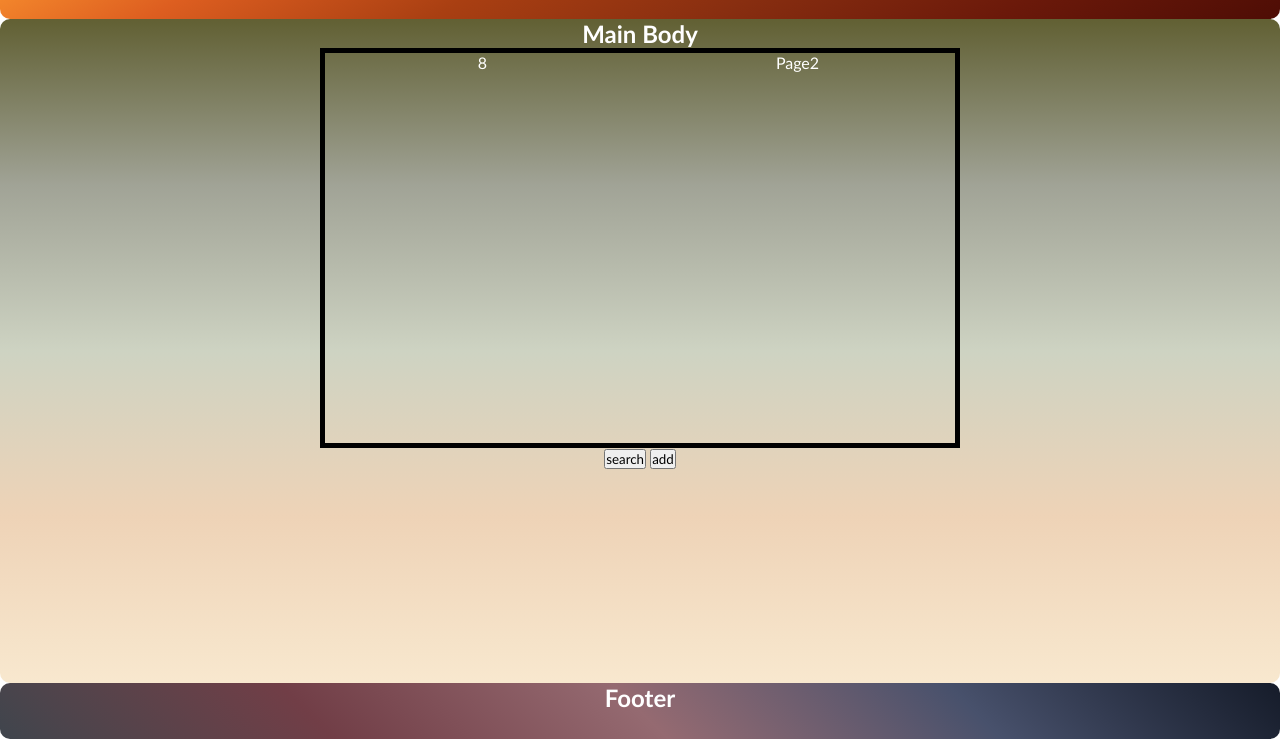
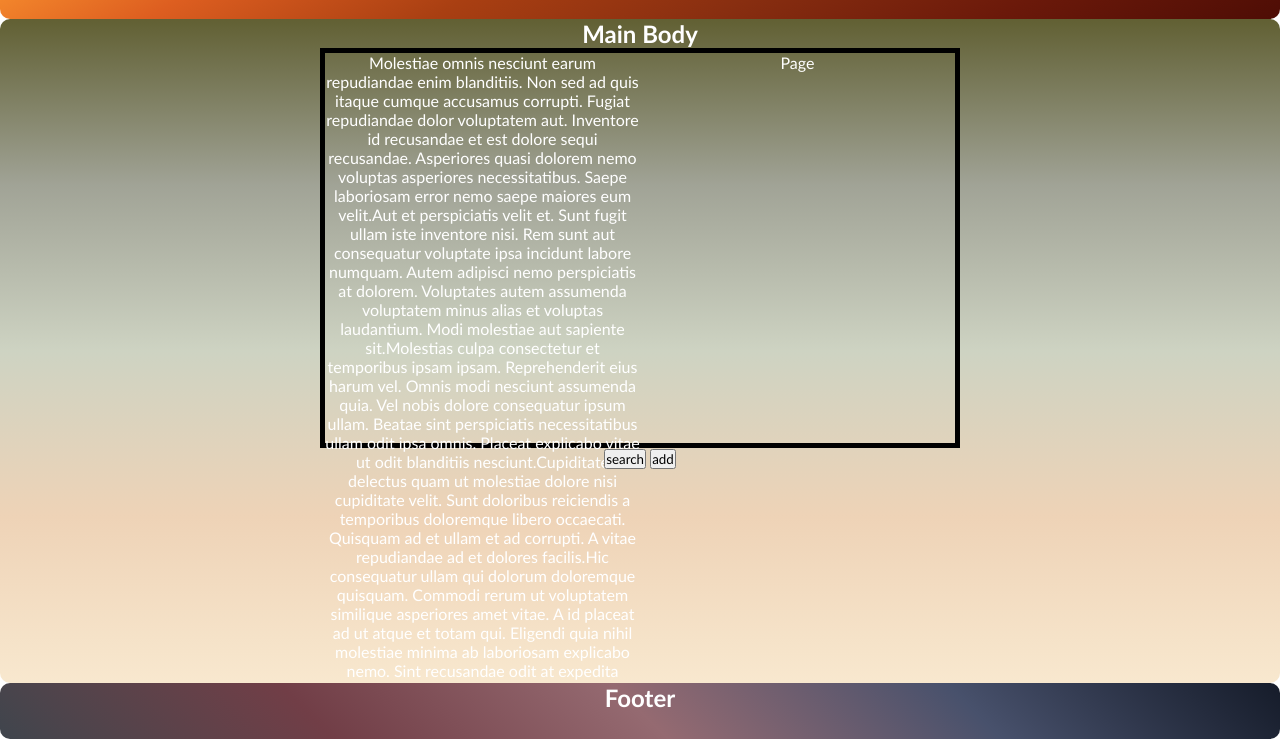
Before and after one commit to BerserkFalcon/RecipeByIngredient, a plain HTML site: page index.html in a window 1280 px wide. Shown: the part 61-800 px from the top of the page. Drawn offline with Linux system fonts and the light colour scheme.

Commit message:
minor change

```diff
--- a/assets/script.js
+++ b/assets/script.js
@@ -2,6 +2,7 @@ const recipes = [];
 const searchButton = document.getElementById("searchButton");
 const addButton = document.querySelector('.addButton');
 const page1 = document.getElementById("page1");
+const page2 = document.getElementById("page2");
 
 //returns random val 1 time(s)
 function randVal(){
@@ -12,4 +13,4 @@ function randVal(){
 }
 //assigns function to clicking add
 addButton.addEventListener('click', function(){randVal()});
-page1.textContent = randVal();
+page1.textContent = "Molestiae omnis nesciunt earum repudiandae enim blanditiis. Non sed ad quis itaque cumque accusamus corrupti. Fugiat repudiandae dolor voluptatem aut. Inventore id recusandae et est dolore sequi recusandae. Asperiores quasi dolorem nemo voluptas asperiores necessitatibus. Saepe laboriosam error nemo saepe maiores eum velit.Aut et perspiciatis velit et. Sunt fugit ullam iste inventore nisi. Rem sunt aut consequatur voluptate ipsa incidunt labore numquam. Autem adipisci nemo perspiciatis at dolorem. Voluptates autem assumenda voluptatem minus alias et voluptas laudantium. Modi molestiae aut sapiente sit.Molestias culpa consectetur et temporibus ipsam ipsam. Reprehenderit eius harum vel. Omnis modi nesciunt assumenda quia. Vel nobis dolore consequatur ipsum ullam. Beatae sint perspiciatis necessitatibus ullam odit ipsa omnis. Placeat explicabo vitae ut odit blanditiis nesciunt.Cupiditate delectus quam ut molestiae dolore nisi cupiditate velit. Sunt doloribus reiciendis a temporibus doloremque libero occaecati. Quisquam ad et ullam et ad corrupti. A vitae repudiandae ad et dolores facilis.Hic consequatur ullam qui dolorum doloremque quisquam. Commodi rerum ut voluptatem similique asperiores amet vitae. A id placeat ad ut atque et totam qui. Eligendi quia nihil molestiae minima ab laboriosam explicabo nemo. Sint recusandae odit at expedita ratione sed.";
--- a/index.html
+++ b/index.html
@@ -24,10 +24,12 @@
 
     <main class="mainElement">
         <h2>Main Body</h2>
-        <!-- TODO ADD MAIN CONTAINER FOR FORM -->
+
          <div class="formContainer">
+            <!-- Left Page -->
             <section id="page1">Page1</section>
-            <section id="page2">Page2</section>
+            <!-- Right Page -->
+            <section id="page2">Page</section>
          </div>
         <div id="main-content">
             <button id="searchButton">search</button>
```
